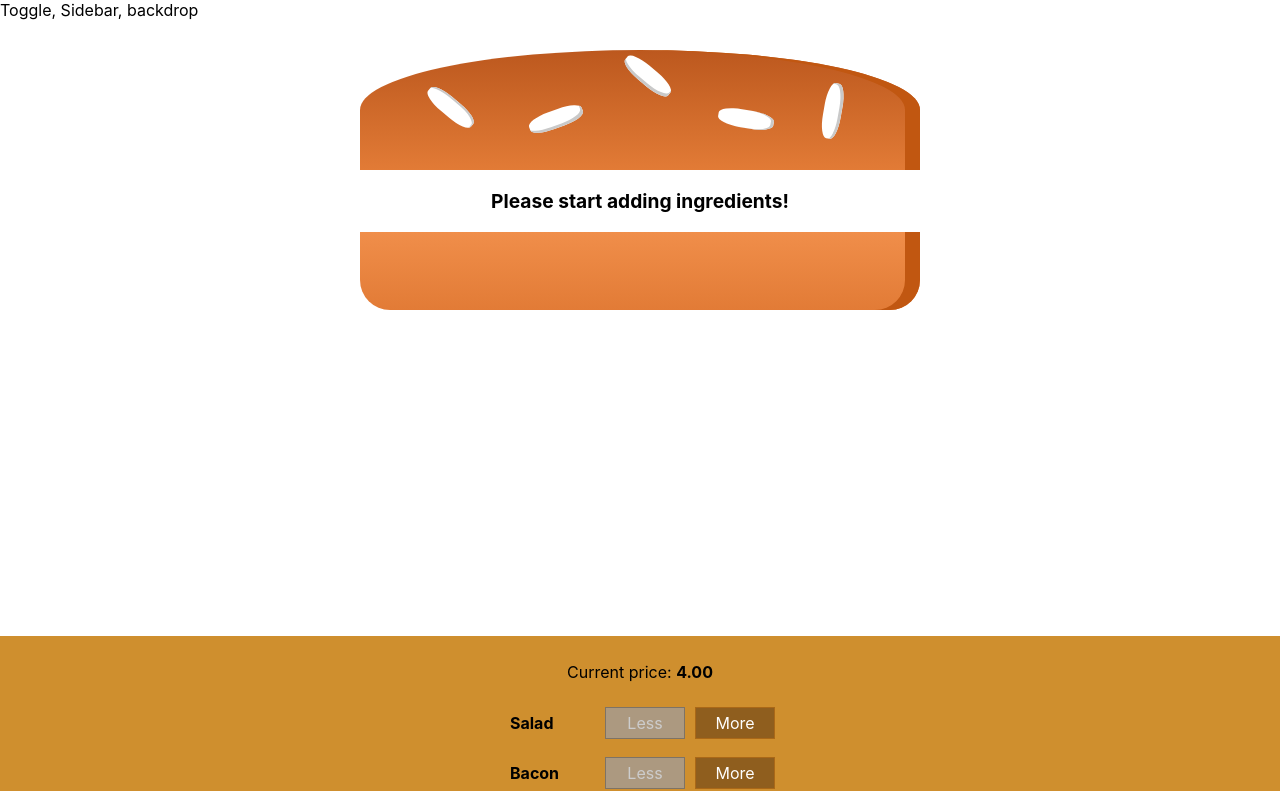
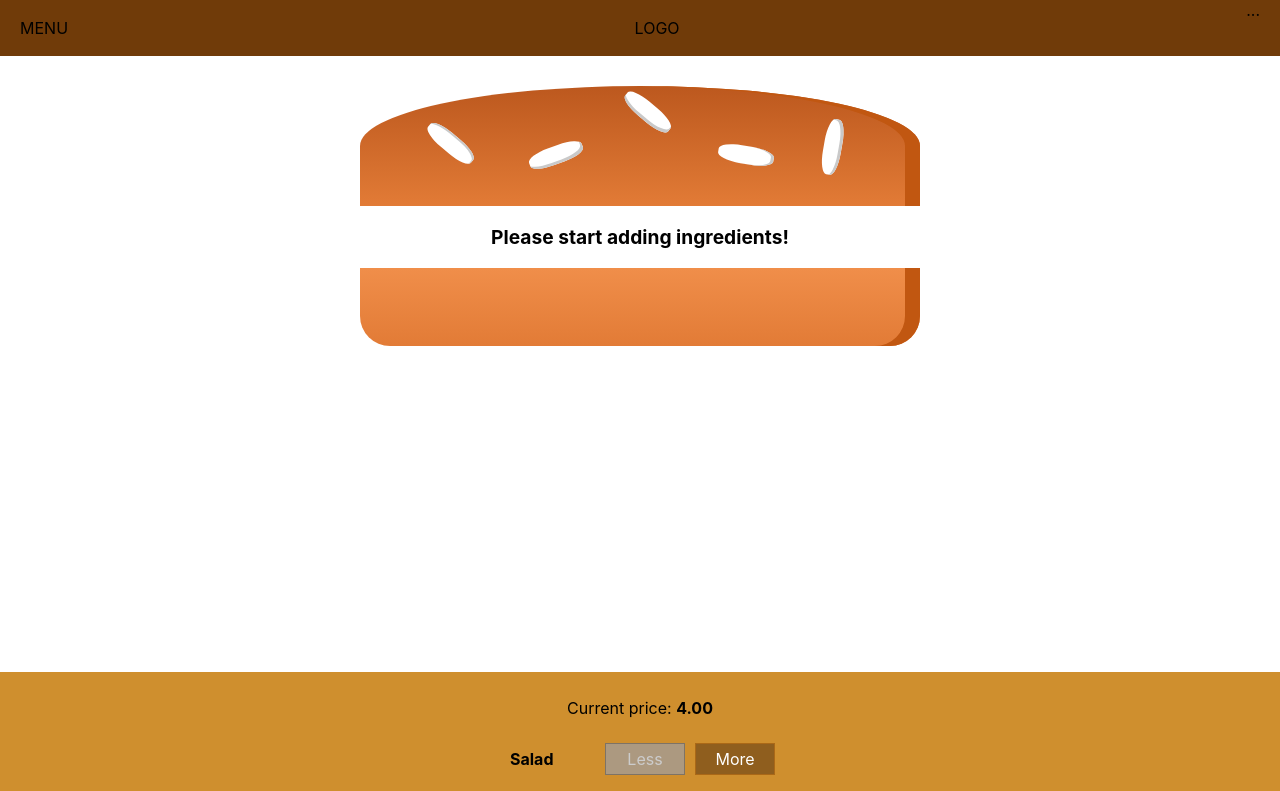
Before and after one commit to aronbergman/burger-builder, a React (Create React App) app: page / in a window 1280 px wide. Shown: the top 791 px of the page. Built offline with nearby package versions, Linux system fonts and the light colour scheme.

Commit message:
Adding a Toolbar

```diff
--- a/src/components/Layout/Layout.js
+++ b/src/components/Layout/Layout.js
@@ -1,10 +1,11 @@
 import React from 'react'
 import Aux from './../../hoc/Aux'
 import classes from './Layout.module.scss';
+import Toolbar from '../../components/Navigation/Toolbar/Toolbar'
 
 const Layout = props => (
     <Aux>
-        <div>Toggle, Sidebar, backdrop</div>
+        <Toolbar/>
         <main className={classes.Content}>
             {props.children}
         </main>
--- a/src/components/Layout/Layout.module.scss
+++ b/src/components/Layout/Layout.module.scss
@@ -1,3 +1,3 @@
 .Content {
-  margin-top: 16px;
+  margin-top: 72px;
 }
--- /dev/null
+++ b/src/components/Navigation/Toolbar/Toolbar.jsx
@@ -0,0 +1,14 @@
+import React from 'react'
+import classes from './Toolbar.module.scss'
+
+const toolbar = props => (
+    <header className={classes.Toolbar}>
+        <div>MENU</div>
+        <div>LOGO</div>
+        <nav>
+            ...
+        </nav>
+    </header>
+);
+
+export default toolbar;
--- /dev/null
+++ b/src/components/Navigation/Toolbar/Toolbar.module.scss
@@ -0,0 +1,18 @@
+.Toolbar {
+  display: flex;
+  justify-content: space-between;
+  align-items: center;
+  padding: 0 20px;
+  box-sizing: border-box;
+  height: 56px;
+  width: 100%;
+  position: fixed;
+  top: 0;
+  left: 0;
+  background-color: #703b09;
+  z-index: 2;
+}
+
+.Toolbar nav {
+  height: 100%;
+}
```
